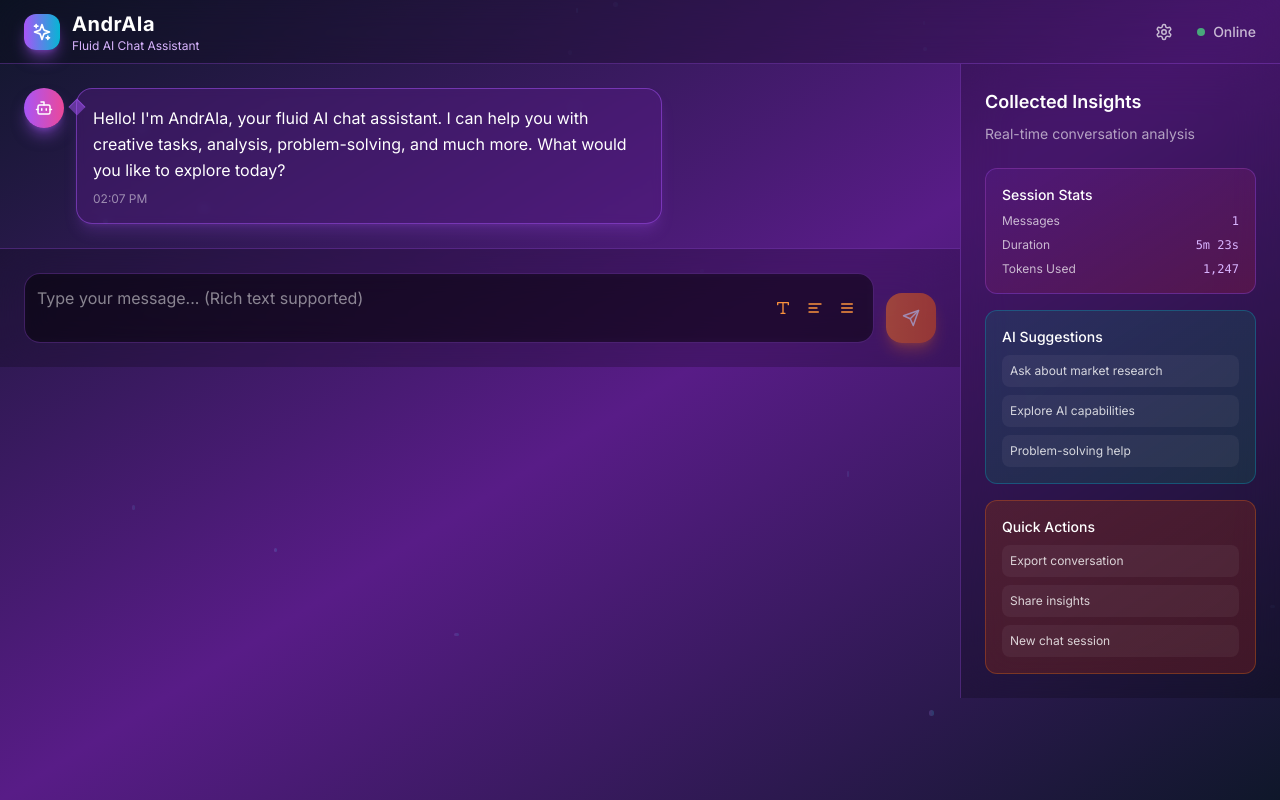
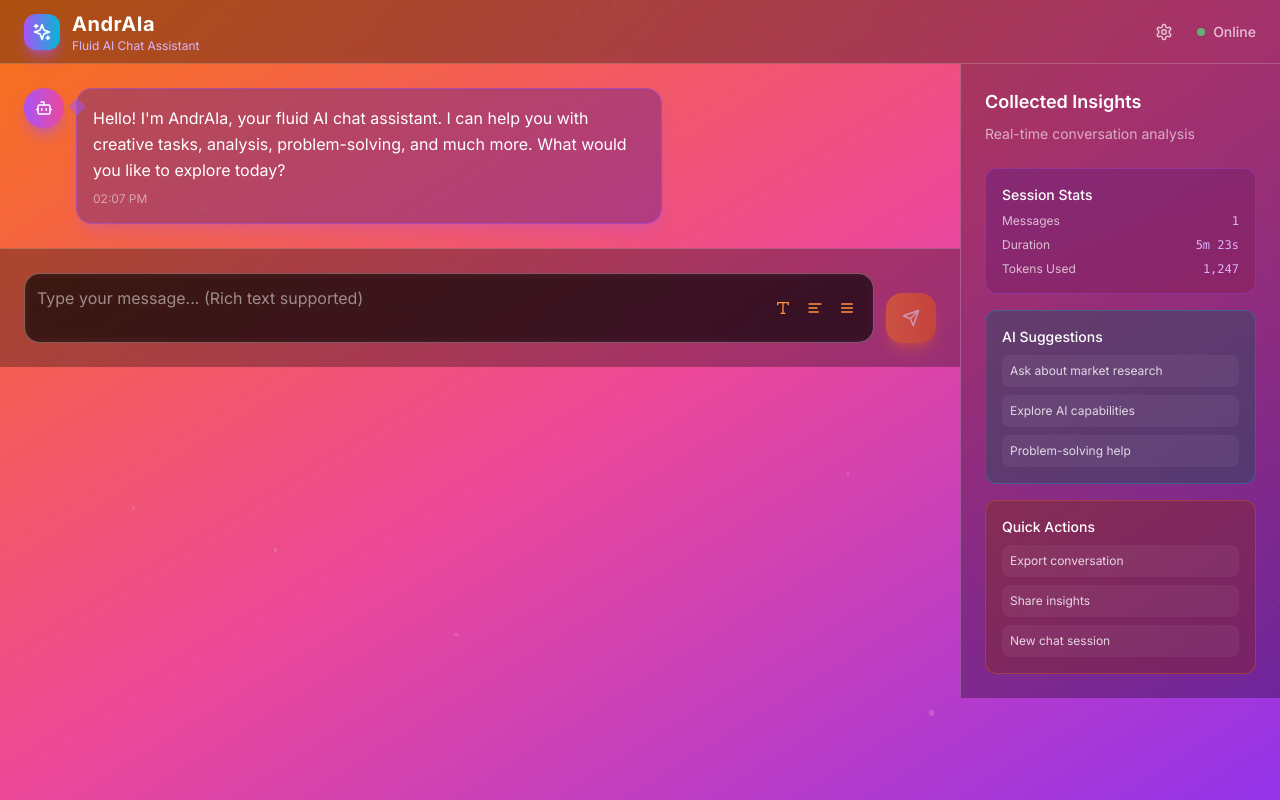
Before and after one commit to etaionline/Andraia, a Next.js app: page / in a window 1280 px wide. Built offline with nearby package versions, Linux system fonts and the light colour scheme.

Commit message:
feat(ui): add photo-inspired background design

```diff
--- a/src/app/page.tsx
+++ b/src/app/page.tsx
@@ -99,17 +99,17 @@ export default function Home() {
 
   return (
     <Suspense fallback={
-      <div className="h-screen w-screen flex items-center justify-center bg-gradient-to-br from-slate-900 via-purple-900 to-slate-900">
+      <div className="h-screen w-screen flex items-center justify-center bg-gradient-to-br from-orange-500 via-pink-500 to-purple-600">
         <div className="text-white text-xl font-medium">Loading AndrAIa...</div>
       </div>
     }>
-      <main className="h-screen w-screen overflow-hidden bg-gradient-to-br from-slate-900 via-purple-900 to-slate-900 relative">
+      <main className="h-screen w-screen overflow-hidden bg-gradient-to-br from-orange-500 via-pink-500 to-purple-600 relative">
         {/* Animated background elements */}
         <div className="absolute inset-0">
           {Array.from({ length: 20 }).map((_, i) => (
             <div
               key={i}
-              className="absolute rounded-full bg-gradient-to-r from-purple-400/20 to-cyan-400/20 animate-pulse"
+              className="absolute rounded-full bg-gradient-to-r from-orange-300/30 via-pink-300/30 to-purple-300/30 animate-pulse"
               style={{
                 top: `${Math.random() * 100}%`,
                 left: `${Math.random() * 100}%`,
@@ -123,7 +123,7 @@ export default function Home() {
         </div>
 
         {/* Header */}
-        <header className="h-16 w-full flex items-center justify-between px-6 z-10 bg-black/20 backdrop-blur-xl border-b border-purple-500/30">
+        <header className="h-16 w-full flex items-center justify-between px-6 z-10 bg-black/30 backdrop-blur-xl border-b border-white/20">
           <div className="flex items-center gap-3">
             <div className="p-2 rounded-xl bg-gradient-to-r from-purple-500 to-cyan-500 shadow-lg shadow-purple-500/50">
               <Sparkles size={20} className="text-white" />
@@ -218,11 +218,11 @@ export default function Home() {
             )}
 
             {/* Input Area */}
-            <div className="p-6 bg-black/20 backdrop-blur-xl border-t border-purple-500/30">
+            <div className="p-6 bg-black/30 backdrop-blur-xl border-t border-white/20">
               <div className="flex items-end gap-3">
                 {/* Rich Text Input */}
                 <div className="flex-1 relative">
-                  <div className="flex items-center gap-2 p-3 bg-black/40 backdrop-blur-sm border border-purple-500/30 rounded-2xl focus-within:border-purple-400/50 transition-colors">
+                  <div className="flex items-center gap-2 p-3 bg-black/50 backdrop-blur-sm border border-white/30 rounded-2xl focus-within:border-orange-400/70 transition-colors">
                     <textarea
                       value={message}
                       onChange={(e) => setMessage(e.target.value)}
@@ -266,7 +266,7 @@ export default function Home() {
           </div>
 
           {/* Insights Panel - Right Sidebar */}
-          <div className="w-80 h-full bg-black/20 backdrop-blur-xl border-l border-purple-500/30 p-6">
+          <div className="w-80 h-full bg-black/30 backdrop-blur-xl border-l border-white/20 p-6">
             <div className="mb-6">
               <h3 className="text-lg font-semibold text-white mb-2">Collected Insights</h3>
               <p className="text-sm text-white/60">Real-time conversation analysis</p>
```
Also changed, not shown: 1 other file (tests, documents, lock files or other folders).
